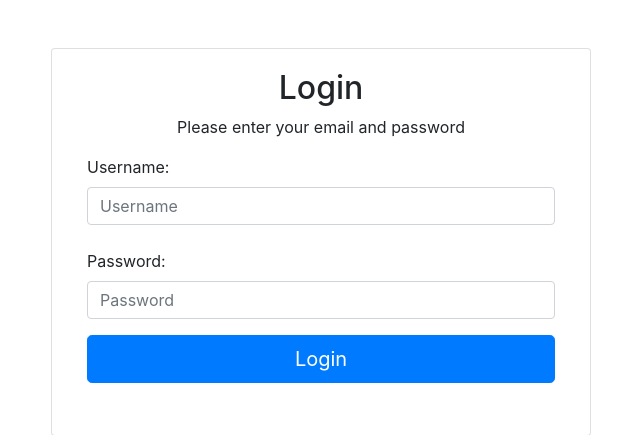
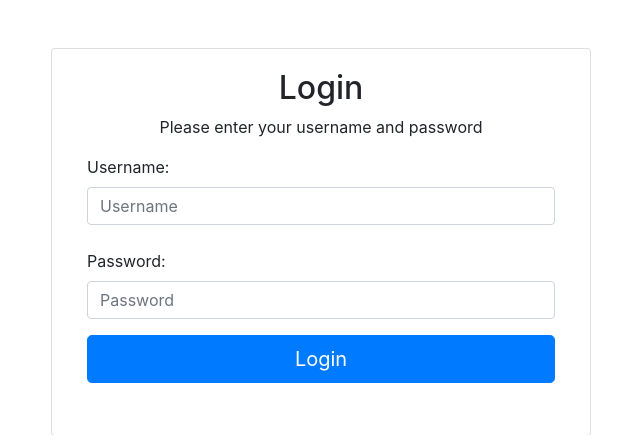
Before and after one commit to adkanyer/CS361Django, a Django app: page / in a window 1280 px wide. Shown: the top 435 px of the page, without its empty margins (319-959 px from the left). Run offline with Django 3.2, Linux system fonts and the light colour scheme; data that the repository does not hold is empty; some libraries are stand-ins or nearby versions.

Commit message:
fixed quick error

```diff
--- a/templates/main/index.html
+++ b/templates/main/index.html
@@ -10,7 +10,7 @@
                         <div class="card-body">
                             <div class="panel text-center">
                                 <h2>Login</h2>
-                                <p>Please enter your email and password</p>
+                                <p>Please enter your username and password</p>
                             </div>
                             {% if message != "" and message is not None%}
                                  <div class="alert alert-primary" role="alert">
```
